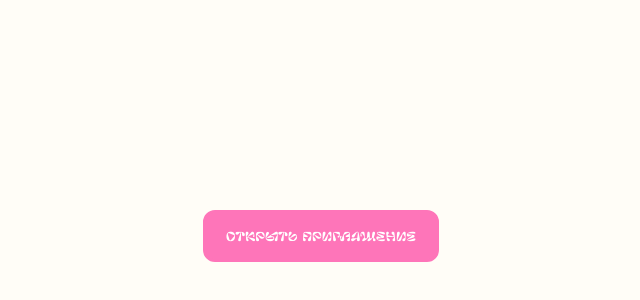
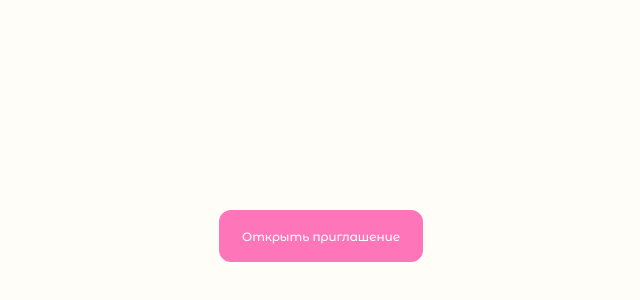
Before and after one commit to SanFili/wed, a Next.js app: page / in a window 1280 px wide. Shown: the part 164-464 px from the top of the page, without its empty margins (319-959 px from the left). Built offline with nearby package versions, Linux system fonts and the light colour scheme.

Commit message:
fonts parhs

```diff
--- a/pages/_app.tsx
+++ b/pages/_app.tsx
@@ -1,16 +1,9 @@
 import "@/styles/globals.scss";
-import localFont from "next/font/local";
-
-const myFont = localFont({ src: "./Pilowlava-Regular.woff" });
 
 import type { AppProps } from "next/app";
 
 const App = ({ Component, pageProps }: AppProps) => {
-  return (
-    <main className={myFont.className}>
-      <Component {...pageProps} />{" "}
-    </main>
-  );
+  return <Component {...pageProps} />;
 };
 
 export default App;
--- a/styles/fonts.scss
+++ b/styles/fonts.scss
@@ -5,8 +5,8 @@
   font-family: "Montserrat";
   font-weight: 400;
   font-style: normal;
-  src: local("Montserrat"), url("/fonts/MontserratAlternates-Regular.ttf") format("ttf"),
-    url("/fonts/MontserratAlternates-Regular.woff") format("woff");
+  src: local("Montserrat"), url("/wed/fonts/MontserratAlternates-Regular.ttf") format("ttf"),
+    url("/wed/fonts/MontserratAlternates-Regular.woff") format("woff");
   font-display: swap;
 }
 
@@ -16,8 +16,8 @@
   font-family: "Montserrat";
   font-weight: 500;
   font-style: normal;
-  src: local("Montserrat"), url("/fonts/MontserratAlternates-Medium.ttf") format("ttf"),
-    url("/fonts/MontserratAlternates-Medium.woff") format("woff");
+  src: local("Montserrat"), url("/wed/fonts/MontserratAlternates-Medium.ttf") format("ttf"),
+    url("/wed/fonts/MontserratAlternates-Medium.woff") format("woff");
   font-display: swap;
 }
 
@@ -27,8 +27,8 @@
   font-family: "Montserrat";
   font-weight: 800;
   font-style: normal;
-  src: local("Montserrat"), url("/fonts/MontserratAlternates-ExtraBold.ttf") format("ttf"),
-    url("/fonts/MontserratAlternates-ExtraBold.woff") format("woff");
+  src: local("Montserrat"), url("/wed/fonts/MontserratAlternates-ExtraBold.ttf") format("ttf"),
+    url("/wed/fonts/MontserratAlternates-ExtraBold.woff") format("woff");
   font-display: swap;
 }
 
@@ -38,7 +38,7 @@
   font-family: "Pilowlava";
   font-weight: 400;
   font-style: normal;
-  src: local("Pilowlava"), url("/fonts/Pilowlava-Regular.woff") format("woff");
+  src: local("Pilowlava"), url("/wed/fonts/Pilowlava-Regular.woff") format("woff");
   font-display: swap;
 }
 
```
Also changed, not shown: pages/Pilowlava-Regular.woff (deleted).
